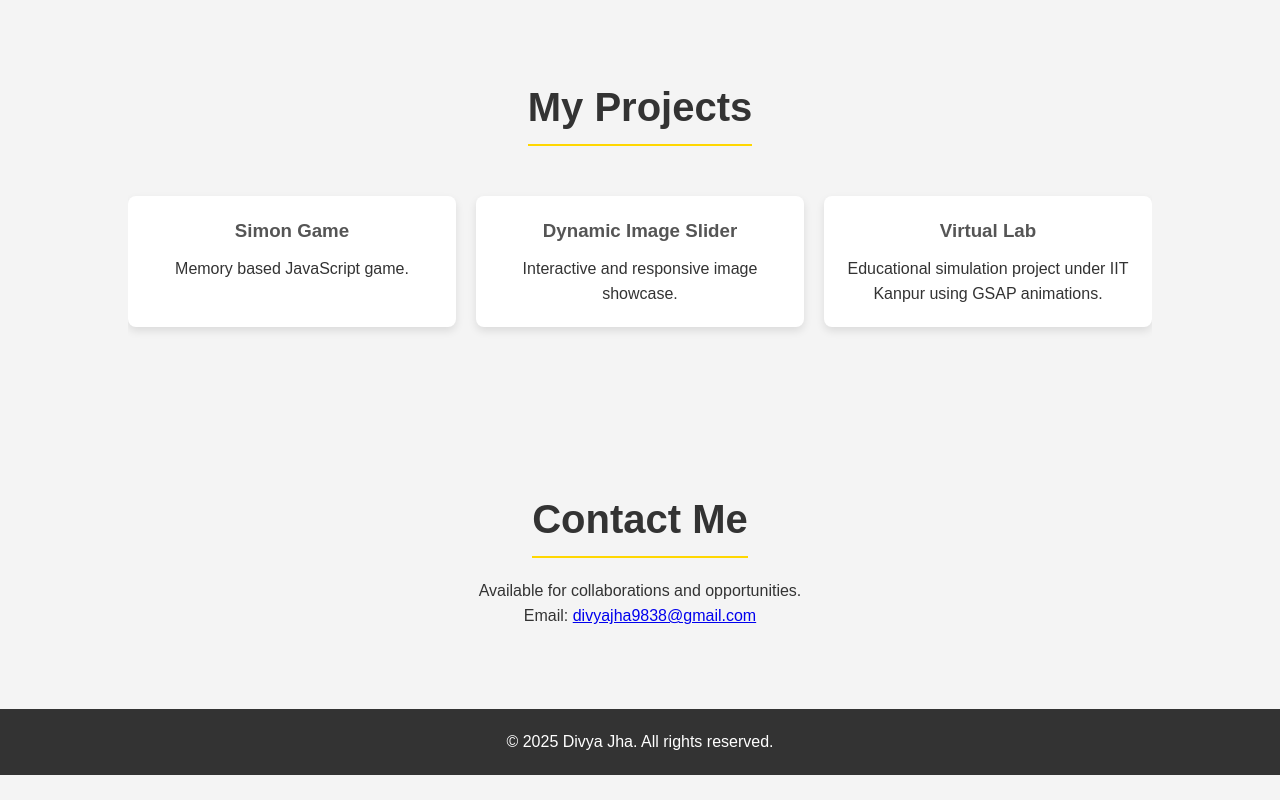
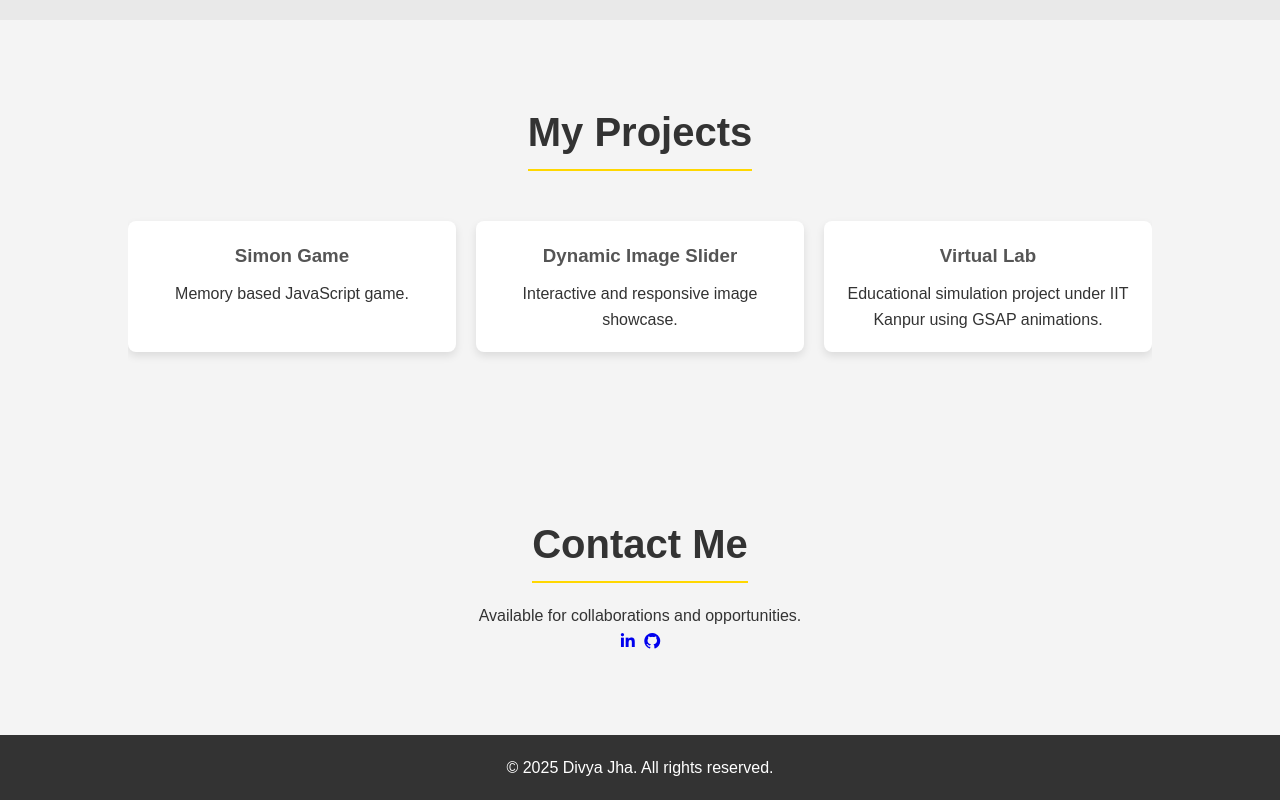
Before and after one commit to Divya2027/portfolio, a plain HTML site: page index.html in a window 1280 px wide. Shown: the part 1708-2508 px from the top of the page. Before the commit the page ends 2483 px from the top, so only its background shows below. Drawn offline with Linux system fonts and the light colour scheme.

Commit message:
Update index.html

```diff
--- a/index.html
+++ b/index.html
@@ -5,6 +5,9 @@
     <meta name="viewport" content="width=device-width, initial-scale=1.0">
     <title>My Portfolio</title>
     <link rel="stylesheet" href="style.css">
+    <link rel="icon" type="image/x-icon" href="image.png">
+    <link rel="stylesheet" href="https://cdnjs.cloudflare.com/ajax/libs/font-awesome/7.0.1/css/all.min.css" integrity="sha512-2SwdPD6INVrV/lHTZbO2nodKhrnDdJK9/kg2XD1r9uGqPo1cUbujc+IYdlYdEErWNu69gVcYgdxlmVmzTWnetw==" crossorigin="anonymous" referrerpolicy="no-referrer" />">
+
 </head>
 <body>
 
@@ -91,8 +94,8 @@ From building secure authentication systems to dynamic product management tools,
         <div class="container">
             <h2>Contact Me</h2>
             <p>Available for collaborations and opportunities.</p>
-            <p>Email: <a href="divyajha9838@gmail.com">divyajha9838@gmail.com</a></p>
-        </div>
+<a href="https://www.linkedin.com/in/divyajha-webdev/"><i class="fa-brands fa-linkedin-in"></i></a>
+            <a href="https://github.com/Divya2027"> <i class="fa-brands fa-github"></i></a>        </div>
     </section>
 
     <footer>
```
